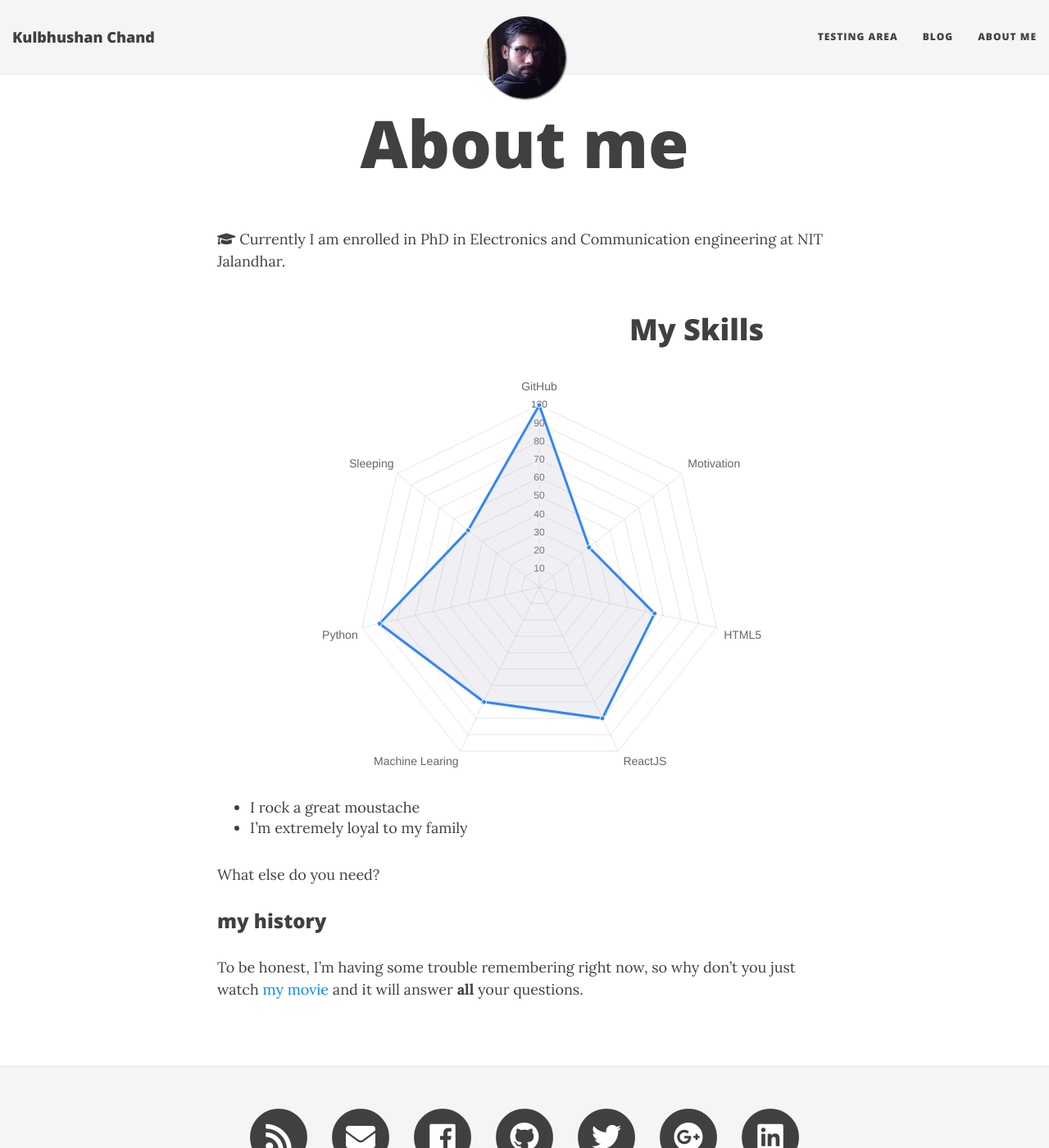
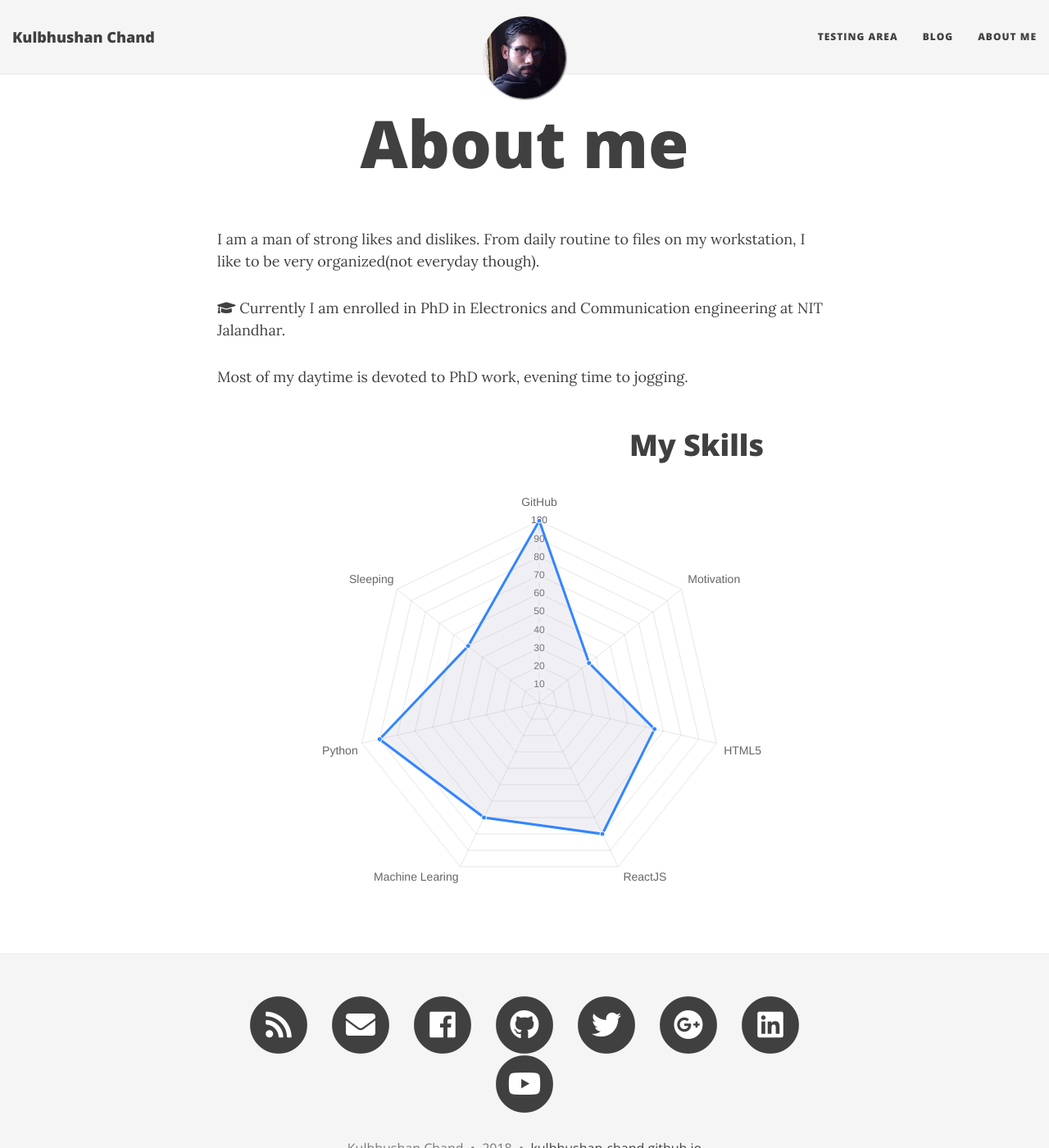
Before and after one commit to kulbhushanchand/kulbhushan-chand.github.io-v1, a Jekyll site: the page built from _pages/aboutme.md, in a window 1280 px wide and 1400 px high. Shown: the whole window at 82% size. Built offline with Jekyll 4.4.1, drawn with Linux system fonts in a browser that asks for light colours; nearby versions of some CDN libraries; a style sheet for code colours, icons or effects is not loaded.

Commit message:
Update aboutme.md

```diff
--- a/_pages/aboutme.md
+++ b/_pages/aboutme.md
@@ -1,28 +1,20 @@
 ---
 layout: page
 title: About me
-subtitle:
+subtitle: null
 published: true
 ext-lib:
-    - academicons
-    - chartjs
+  - academicons
+  - chartjs
 ---
+I am a man of strong likes and dislikes. From daily routine to files on my workstation, I like to be very organized(not everyday though).
 
 
 <span class="fa fa-graduation-cap about-icon"></span>
 Currently I am enrolled in PhD in Electronics and Communication engineering at NIT Jalandhar.
 
-
-{% include sections/skills.html %}
+Most of my daytime is devoted to PhD work, evening time to jogging.
 
 
 
-
-- I rock a great moustache
-- I'm extremely loyal to my family
-
-What else do you need?
-
-### my history
-
-To be honest, I'm having some trouble remembering right now, so why don't you just watch [my movie](http://en.wikipedia.org/wiki/The_Princess_Bride_%28film%29) and it will answer **all** your questions.
+{% include sections/skills.html %}
```
